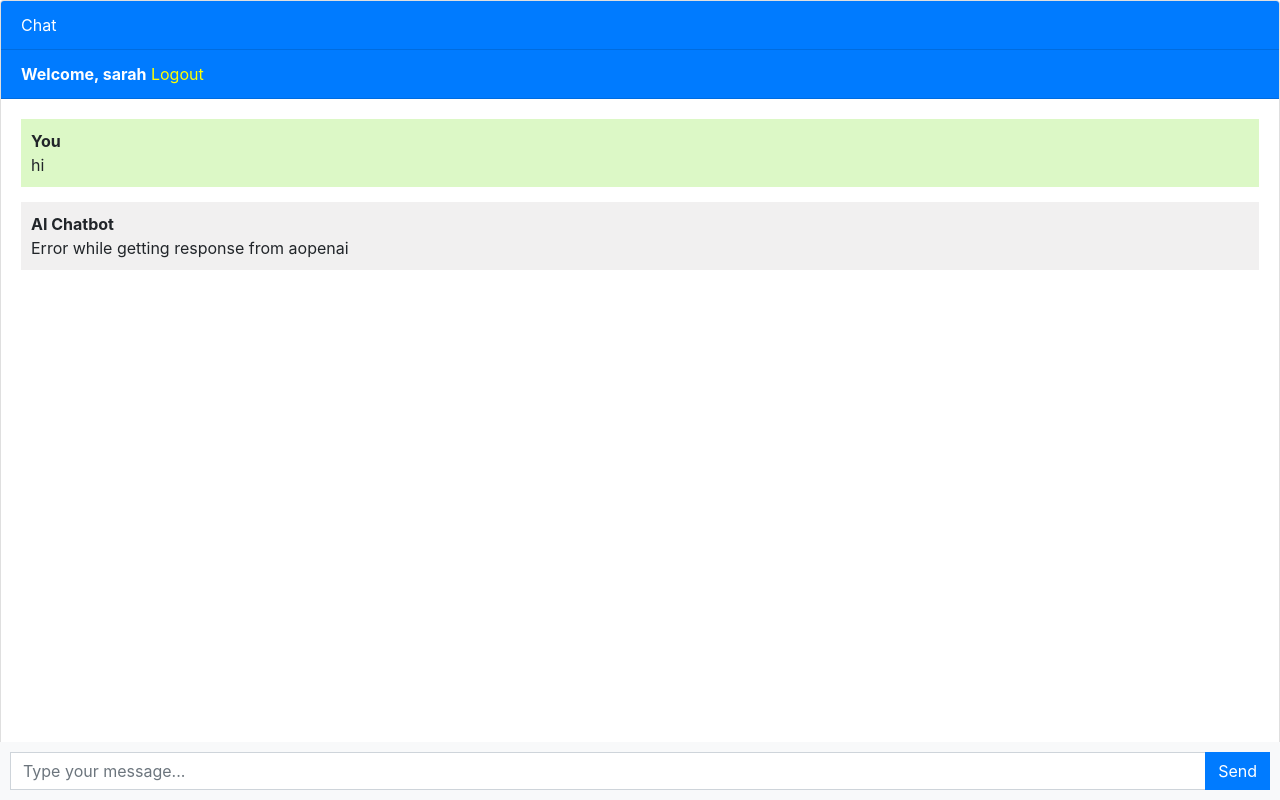
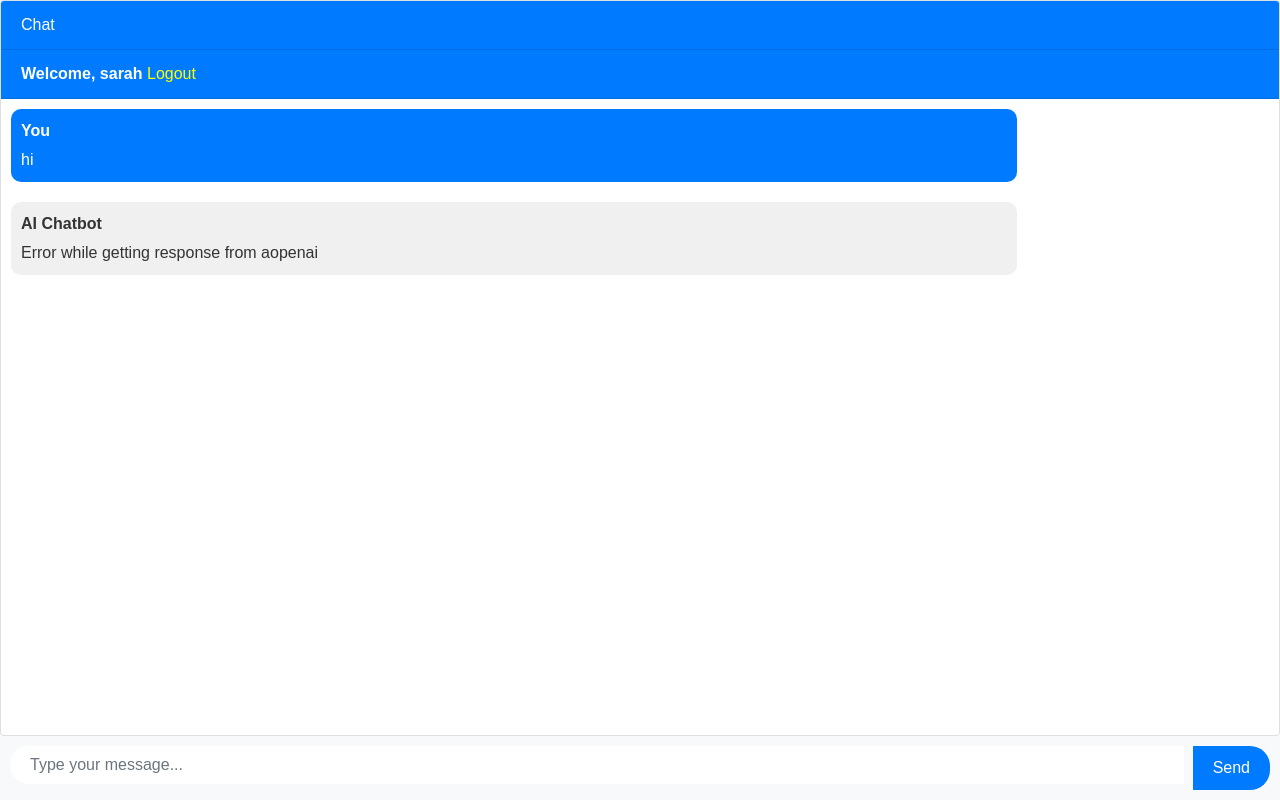
Before and after one commit to SarahAbuirmeileh/Django-ChatGPTClone, a Django app: page / in a window 1280 px wide. Run offline with Django 5.2, Linux system fonts and the light colour scheme; a user stored in the database is signed in; data comes from the database, SQL or seed files in the repository; both versions use the stored data as it was after the commit; some libraries are stand-ins or nearby versions.

Commit message:
Edit the layout and desgin

```diff
--- a/ChatGPTCLone/settings.py
+++ b/ChatGPTCLone/settings.py
@@ -9,7 +9,6 @@ https://docs.djangoproject.com/en/5.0/topics/settings/
 For the full list of settings and their values, see
 https://docs.djangoproject.com/en/5.0/ref/settings/
 """
-
 from pathlib import Path
 
 # Build paths inside the project like this: BASE_DIR / 'subdir'.
--- a/templates/chatbot.html
+++ b/templates/chatbot.html
@@ -4,63 +4,82 @@
 <style>
     body, html {
       height: 100%;
+      font-family: Arial, sans-serif;
+    }
+
+    .chat-container {
+      display: flex;
+      flex-direction: column;
+      height: 100%;
     }
 
     .messages-box {
       flex: 1;
       overflow-y: auto;
-    }
-
-    .messages-list {
-      padding-left: 0;
+      padding: 10px;
     }
 
     .message {
-      margin-bottom: 15px;
-      list-style: none;
+      max-width: 80%;
+      margin-bottom: 20px;
+      overflow-wrap: break-word;
     }
 
     .message-text {
       padding: 10px;
-      border-radius: 5px;
+      border-radius: 10px;
     }
 
-    .sent {
-      background-color: #dcf8c6;
+    .sent .message-text {
+      background-color: #007bff;
+      color: white;
       align-self: flex-end;
     }
 
-    .received {
+    .received .message-text {
       background-color: #f1f0f0;
+      color: #333;
       align-self: flex-start;
     }
 
+    .message-sender {
+      font-weight: bold;
+      margin-bottom: 5px;
+    }
+
+    .message-content {
+      word-wrap: break-word;
+    }
+
     .message-form {
-      display: flex;
-      position: fixed;
-      bottom: 0;
-      left: 0;
-      right: 0;
       padding: 10px;
       background-color: #f8f9fa;
     }
 
     .message-input {
-      flex: 1;
-      border-radius: 0;
-      border-right: none;
+      width: calc(100% - 90px);
+      border: none;
+      border-radius: 20px;
+      padding: 10px 20px;
+      margin-right: 10px;
+      font-size: 16px;
     }
 
     .btn-send {
-      border-radius: 0;
+      background-color: #007bff;
+      color: white;
+      border: none;
+      border-radius: 20px;
+      padding: 10px 20px;
+      font-size: 16px;
+      cursor: pointer;
     }
 
-    .chat-container {
-      height: 100%;
-      display: flex;
-      flex-direction: column;
+    .btn-send:hover {
+      background-color: #0056b3;
     }
-  </style>
+
+</style>
 {% endblock %}
 
 
```
Also changed, not shown: db.sqlite3.
